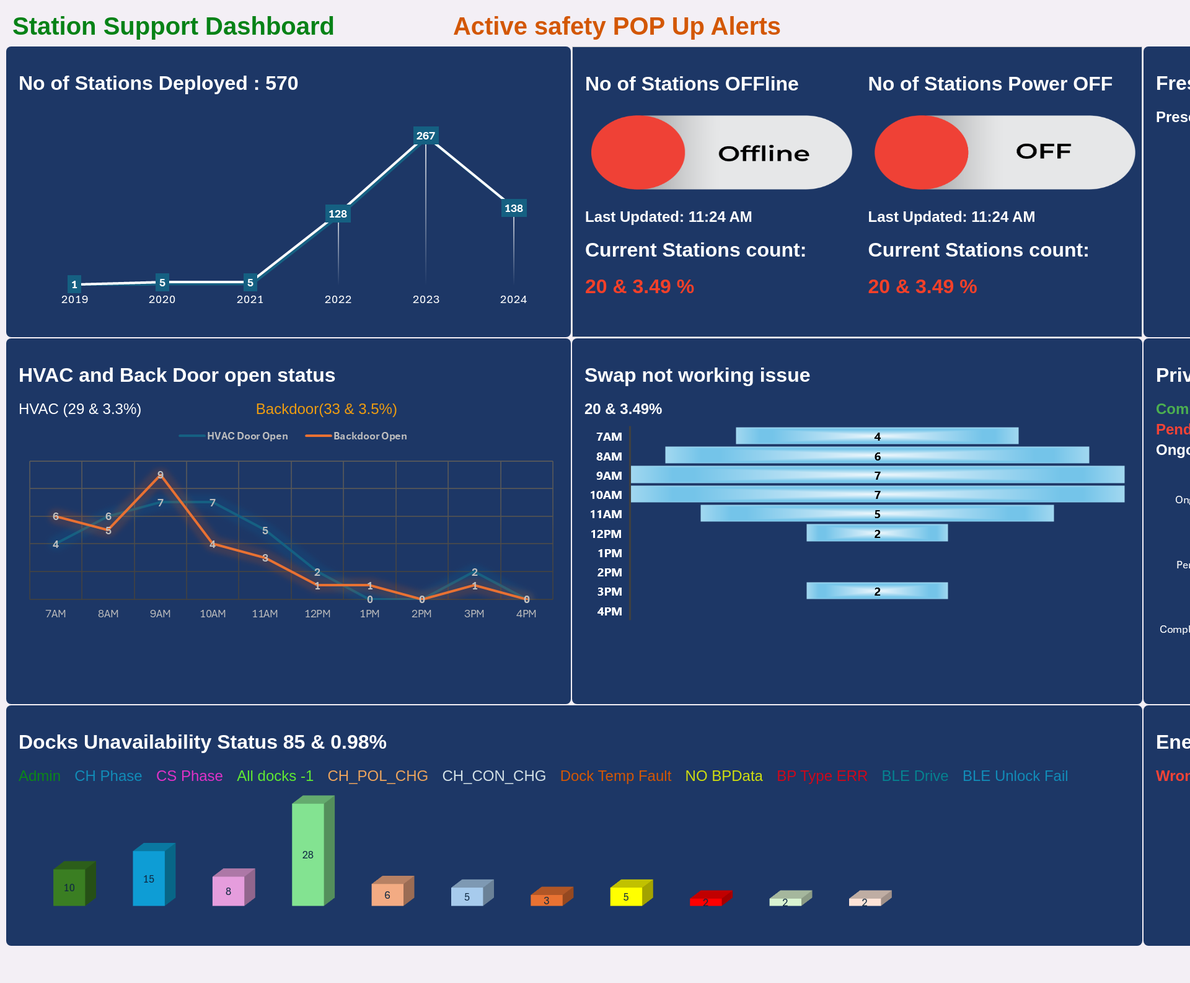
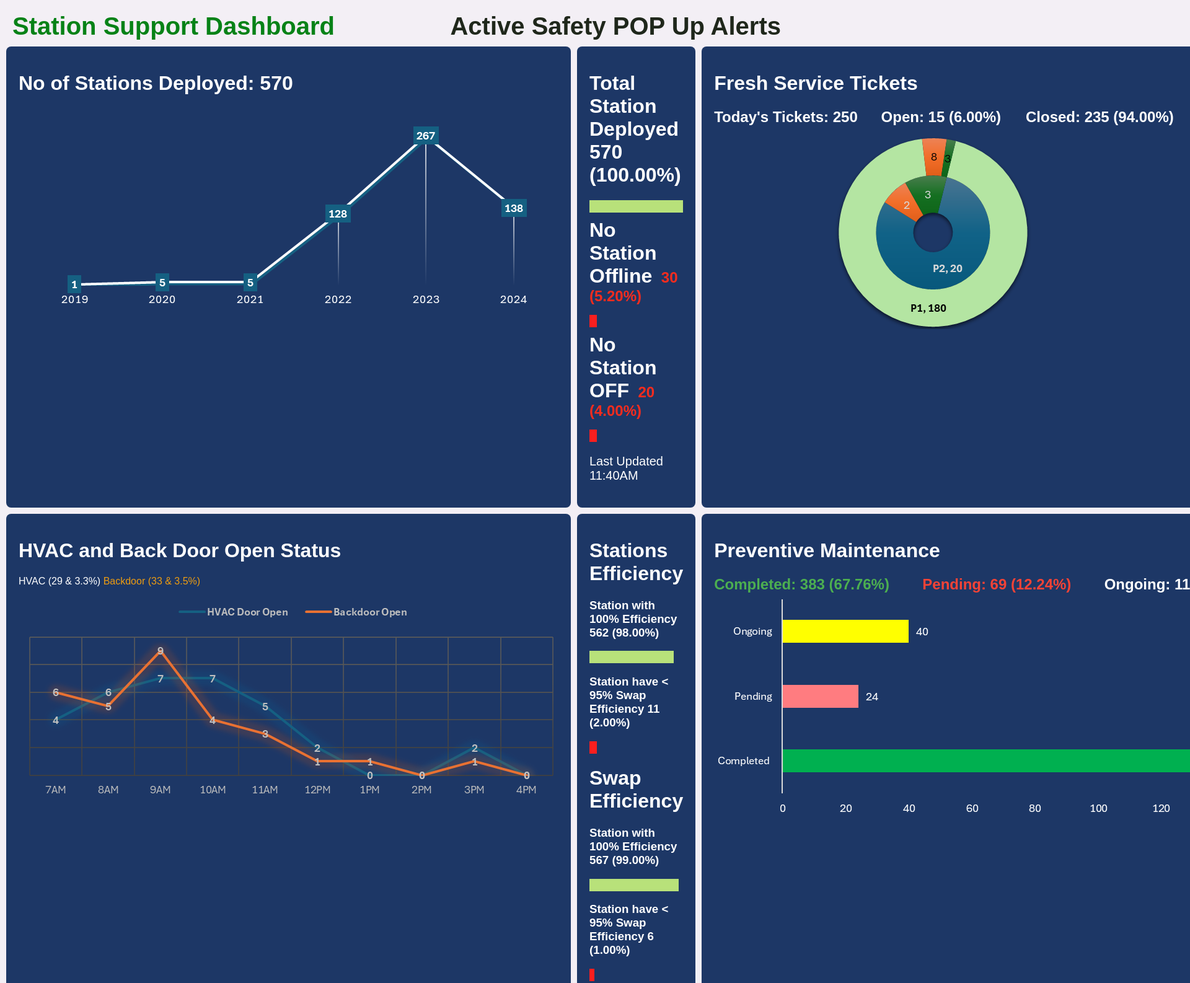
Before and after one commit to kgnaveen61/stationvideowall, a plain HTML site: page index.html in a window 1280 px wide. Shown: the top 1586 px of the page at 62% size, 1920 px wide, since content can reach past the window. Before the commit the page ends 1536 px from the top, so only its background shows below. Drawn offline with Linux system fonts and the light colour scheme.

Commit message:
Update index.html

```diff
--- a/index.html
+++ b/index.html
@@ -4,7 +4,9 @@
     <meta charset="UTF-8">
     <meta name="viewport" content="width=device-width, initial-scale=1.0">
     <title>Station Support Dashboard</title>
+    <link rel="stylesheet" href="styles.css"> <!-- External CSS file if preferred -->
     <style>
+        /* Cleaned CSS (inline for convenience) */
         body {
             font-family: Arial, Helvetica, sans-serif;
             background-color: #f3eff5;
@@ -21,178 +23,261 @@
         .header-container h1 {
             color: #1f271b;
             margin: 0;
+            font-size: 40px;
         }
         .dashboard {
             display: grid;
             grid-template-columns: repeat(3, 1fr);
-            grid-gap: 2px;
+            grid-gap: 10px;
         }
         .card {
             background-color: #1d3766;
             padding: 20px;
             border-radius: 8px;
-
+            color: white;
         }
-        .offchart {
-            height: 120px;
-            display: block;
-            margin: 10px auto;
-            padding: 10px;
+        .content {
+            display: flex;
+            flex-direction: column;
+        }
+        .header, .timestamp, .count {
+            display: flex;
+            justify-content: space-between;
+            margin-bottom: 10px;
+        }
+        .header h1, .timestamp h1, .count h2 {
+            margin: 0;
         }
         .card h2 {
             font-size: 1.5em;
             margin: 0 0 10px;
-
         }
-        .card p, .card h3 {
-            margin: 5px 0;
-        }
-        .card .large-text {
+        .large-text {
             font-size: 24px;
             font-weight: bold;
         }
-        .card .negative {
-            font-size: 24px;
+        .negative {
             color: #f44336;
         }
-        .card .positive {
-            font-size: 24px;
+        .positive {
             color: #4caf50;
         }
-        .chart {
+        .chart, .offchart, .linechart {
             width: 100%;
-            height: 200px;
+            border-radius: 8px;
+            margin-top: 10px;
+        }
+        .chart, .offchart {
+            height: 250px;
             background: #444;
-            margin-top: 10px;
-            border-radius: 8px;
+        }
+        .linechart {
+            height: 100px;
+            width : 200px;
         }
         .grid-span-2 {
             grid-column: span 2;
         }
 
-        .linechart {
-            width: 400px;
-            height: 200px;
-            display: block;
-            margin: 10px auto;
-            padding: 10px;
+        .bar {
+            display: flex;
+            margin-bottom: 10px;
         }
-        .cardoff {
+        .bar div {
+            height: 20px;
+        }
+        .yellow {
+            background-color: rgb(184, 225, 122);
+        }
+        .black {
+            background-color: #fa1f1f;
+        }
+        .blue {
+            background-color: #1d3766;
+        }
+        .green {
+            background-color: #41ec27;
+        }
+        .swap {
+            background-color: rgb(93, 248, 235);
+        }
+        .bar div {
+            color: rgb(245, 237, 237);
             display: flex;
-            background-color: #1d3766;
-            justify-content: space-between;
-            border: 1px solid #ccc;
-            padding: 20px;
+            font-size: 20px;
+            justify-content: start;
+            align-items: start;
         }
-        .cardoff div {
-            width: 48%;
-        }
-        .cardoff img {
-            width: 100%;
-            margin-top: 10px;
-        }
+
     </style>
 </head>
 <body>
     <div class="header-container">
-        <h1 style="color :#078217; font-size: 40px;">Station Support Dashboard</h1>
-        <a href="ActivySafetyAlerts.html" style="color: #f34029; text-decoration: none;">
-        <h1 style="color: #d35705; font-size: 40px;">Active safety POP Up Alerts</h1>
+        <h1 style="color: #078217;">Station Support Dashboard</h1>
+        <a href="ActivySafetyAlerts.html" style="color: #d35705; text-decoration: none;">
+            <h1>Active Safety POP Up Alerts</h1>
         </a>
     </div>
     <div class="dashboard">
-
         <div class="card">
-            <h1>No of Stations Deployed : 570</h1>
-            <img src="Stations.png" alt="Stations" >
+            <h1>No of Stations Deployed: 570</h1>
+            <img src="Stations.png" alt="Stations">
         </div>
-        <div class="cardoff">
+        <div class="card">
             <div>
-                <h1>No of Stations OFFline</h1>
-
-
-                <img src="Offline.png" alt="Image for left content" class="offchart">
-                <h2>Last Updated: 11:24 AM</h2>
-                <a href = "NoofStationsoffline.html" style="text-decoration: none; color: #ffffff;">
-                    <h1  >Current Stations count: </h1>
-                    <h1 style="color: #f34029;">20 & 3.49 %</h1>
+                <h1> Total Station Deployed 570 (100.00%)</h1>
+                <div class="bar">
+                    <div class="yellow" style="width:100%;color: rgb(67, 2, 232); "></div>
+                </div>
+                <a href="NoofStationsoffline.html" style="text-decoration: none; color: #ffffff;">
+                    <span>
+                        <h1 style="display: inline;">No Station Offline</h1>
+                        <h2 style="display: inline; color: #f62c1e; margin-left: 10px;">30 (5.20%)</h2>
+                      </span>
                 </a>
-            </div>
-            <div>
-                <h1>No of Stations Power OFF</h1>
-
-                <img src="off.png" alt="Image for right content" class="offchart">
-                <h2>Last Updated: 11:24 AM</h2>
-                <a href = "NoofStationsOFF.html" style="text-decoration: none; color: #ffffff;">
-                    <h1  >Current Stations count: </h1>
-                    <h1 style="color: #f34029;">20 & 3.49 %</h1>
-                </a>
+                <p></p>
+                <div class="bar">
+                    <div class="black" style="width: 8%;color: black;"></div>
                 </div>
             </div>
+            <a href="NoofStationsOFF.html" style="text-decoration: none; color: #ffffff;">
+                <span>
+                    <h1 style="display: inline;">No Station OFF</h1>
+                    <h2 style="display: inline; color: #f62c1e; margin-left: 10px;">20 (4.00%)</h2>
+                  </span>
+            </a>
+            <p></p>
+                <div class="bar">
+                    <div class="black" style="width: 8%;color: black;"></div>
+                </div>
+            <p style="font-size: 20px;">Last Updated 11:40AM</p>
+        </div>
         <div class="card">
-            <a href="Softwaretickets.html" style="color:#ffffff; text-decoration:none;">
-                <h1>Fresh Service Ticktes</h1>
+            <a href="Softwaretickets.html" style="color: #ffffff; text-decoration: none;">
+                <h1>Fresh Service Tickets</h1>
                 <p>
-                    <span  class="large-text"> Present Month: 5500 &nbsp;&nbsp;&nbsp;&nbsp;&nbsp;&nbsp;&nbsp;&nbsp;&nbsp;&nbsp;&nbsp;&nbsp;&nbsp;&nbsp;&nbsp; Today's Tickets:250 </span>
-                    <span class="large-text"> &nbsp;&nbsp;&nbsp;&nbsp;&nbsp;&nbsp;Open : 15 &nbsp;&nbsp;&nbsp;&nbsp;&nbsp; Closed 235</span>
+                    <span class="large-text">Today's Tickets: 250 &nbsp;&nbsp;&nbsp;&nbsp;</span>
+                    <span class="large-text">Open: 15 (6.00%) &nbsp;&nbsp;&nbsp;&nbsp; Closed: 235 (94.00%)</span>
                 </p>
-                <img src="freshtickets.png" alt="Freshservice" >
+                <img src="freshtickets.png" alt="Freshservice">
             </a>
         </div>
         <div class="card">
-            <h1>HVAC and Back Door open status</h1>
+            <h1>HVAC and Back Door Open Status</h1>
             <p>
-                <a href="HVACOFF.html" style="text-decoration: none;">
-                    <span style="color: #ffffff; font-size: 24px;">HVAC (29 & 3.3%)</span>&nbsp;&nbsp;&nbsp;&nbsp;&nbsp;&nbsp;&nbsp;&nbsp;&nbsp;&nbsp;&nbsp;&nbsp;&nbsp;&nbsp;&nbsp;&nbsp;&nbsp;&nbsp;
+                <a href="HVACOFF.html" style="text-decoration: none; color: #ffffff;">
+                    HVAC (29 & 3.3%)
                 </a>
-                <a href="Backdooropenstatus.html" style="text-decoration: none;">
-                    <span style="color: #ed9c11;font-size: 24px;">&nbsp;&nbsp;&nbsp;&nbsp;&nbsp;&nbsp;&nbsp;&nbsp;&nbsp;&nbsp;&nbsp;&nbsp;&nbsp;&nbsp;&nbsp;Backdoor(33 & 3.5%)</span>
+                <a href="Backdooropenstatus.html" style="text-decoration: none; color: #ed9c11;">
+                    Backdoor (33 & 3.5%)
                 </a>
             </p>
             <img src="HVAC&backdor.png" alt="HVAC&Backdoor">
         </div>
         <div class="card">
-            <a href="Swapnotworking.html" style ="text-decoration: none; color: #ffffff;">
-                <h1>Swap not working issue</h1>
-                <p class="large-text">20 & 3.49%</p>
-                <img src="Swapnotworking.png" alt="HVAC&Backdoor">
+            <div>
+
+                <a href="stationefficency.html" style="text-decoration: none; color: #ffffff;">
+                    <h1>Stations Efficiency</h1>
                 </a>
+                <h3>Station with 100% Efficiency 562 (98.00%)</h3>
+                <div class="bar">
+                    <div class="yellow" style="width:90%;color: rgb(67, 2, 232); "></div>
+                </div>
+                <h3>Station have < 95% Swap Efficiency 11 (2.00%)</h3>
+                <div class="bar">
+                    <div class="black" style="width: 8%;color: black;"></div>
+                </div>
+            </div>
+            <div>
+
+                <a href="Swapefficiency.html" style="text-decoration: none; color: #ffffff;"> <h1>Swap Efficiency</h1></a>
+                <h3>Station with 100% Efficiency 567 (99.00%)</h3>
+                <div class="bar">
+                    <div class="yellow" style="width:95%;color: black; "> </div>
+                </div>
+                <h3>Station have < 95% Swap Efficiency 6 (1.00%)</h3>
+                <div class="bar">
+                    <div class="black" style="width: 5%;color: black;"></div>
+
+                </div>
+            </div>
         </div>
         <div class="card">
-            <h1>Priventive Maintanence</h1>
-            <a href = "pm.html" style="color: #ffffff; text-decoration: none;">
-                <p class="large-text positive">Completed 383 & 67.76%</p>
-                <p class="large-text negative">Pending 69 & 12.24%</p>
-                <p class="large-text">Ongoing 115 & 20%</p>
-                <img src="PM.png" alt="Freshservice" >
+            <h1>Preventive Maintenance</h1>
+            <a href="pm.html" style="color: #ffffff; text-decoration: none;">
+                <span class="large-text positive inline-text">Completed: 383 (67.76%)</span>
+                &nbsp;&nbsp;&nbsp;&nbsp;&nbsp;&nbsp;&nbsp;&nbsp;&nbsp;&nbsp;
+                <span class="large-text negative inline-text">Pending: 69 (12.24%)</span>
+                &nbsp;&nbsp;&nbsp;&nbsp;&nbsp;&nbsp;&nbsp;&nbsp;&nbsp;&nbsp;
+                <span class="large-text inline-text">Ongoing: 115 (20.40%)</span>
+                <img src="PM.png" alt="Preventive Maintenance">
             </a>
         </div>
         <div class="card grid-span-2">
-            <h1>Docks Unavailability Status 85 & 0.98%</h1>
+            <h1>Docks Unavailability Status 85 (0.98%)</h1>
             <p>
-                <a href="Stationnumbers.html" style="text-decoration: none; color: #0c8719; font-size: 24px;">Admin</a>&nbsp;&nbsp;&nbsp;&nbsp;
-                <a href="Stationnumbers.html" style="text-decoration: none; color: #128bb7; font-size: 24px;">CH Phase</a>&nbsp;&nbsp;&nbsp;&nbsp;
-                <a href="Stationnumbers.html" style="text-decoration: none; color: #de32c7; font-size: 24px;">CS Phase</a>&nbsp;&nbsp;&nbsp;&nbsp;
-                <a href="Stationnumbers.html" style="text-decoration: none; color: #60e833; font-size: 24px;">All docks -1</a>&nbsp;&nbsp;&nbsp;&nbsp;
-                <a href="Stationnumbers.html" style="text-decoration: none; color: #eaa35d; font-size: 24px;">CH_POL_CHG</a>&nbsp;&nbsp;&nbsp;&nbsp;
-                <a href="Stationnumbers.html" style="text-decoration: none; color: #d3e1e6; font-size: 24px;">CH_CON_CHG</a>&nbsp;&nbsp;&nbsp;&nbsp;
-                <a href="Stationnumbers.html" style="text-decoration: none; color: #d35705; font-size: 24px;">Dock Temp Fault</a>&nbsp;&nbsp;&nbsp;&nbsp;
-                <a href="Stationnumbers.html" style="text-decoration: none; color: #cfdd10; font-size: 24px;">NO BPData</a>&nbsp;&nbsp;&nbsp;&nbsp;
-                <a href="Stationnumbers.html" style="text-decoration: none; color: #cd081b; font-size: 24px;">BP Type ERR</a>&nbsp;&nbsp;&nbsp;&nbsp;
-                <a href="Stationnumbers.html" style="text-decoration: none; color: #068290; font-size: 24px;">BLE Drive</a>&nbsp;&nbsp;&nbsp;&nbsp;
-                <a href="Stationnumbers.html" style="text-decoration: none; color: #128bb7; font-size: 24px;">BLE Unlock Fail</a>
+                <a href="Admin.html" style="text-decoration:none; font-size: 25px; color: #0c8719;">Admin &nbsp;&nbsp;</a>
+                <a href="chphase.html" style="text-decoration: none; font-size: 25px; color: #128bb7;">CH Phase &nbsp;&nbsp;</a>
+                <a href="CSPhase.html" style="text-decoration: none;font-size: 25px; color: #de32c7;">CS Phase&nbsp;&nbsp;</a>
+                <a href="Alldock.html" style="text-decoration: none;font-size: 25px; color: #60e833;">All docks -1&nbsp;&nbsp;</a>
+                <a href="CSPhase.html" style="text-decoration: none;font-size: 25px; color: #eaa35d;">CH_POL_CHG&nbsp;&nbsp;</a>
+                <a href="CSPhase.html" style="text-decoration: none;font-size: 25px; color: #d3e1e6;">CH_CON_CHG&nbsp;&nbsp;</a>
+                <a href="DockTemp.html" style="text-decoration: none;font-size: 25px; color: #d35705;">Dock Temp Fault&nbsp;&nbsp;</a>
+                <a href="Nobpdata.html" style="text-decoration: none;font-size: 25px; color: #cfdd10;">Dock Lock &nbsp;&nbsp;</a>
+                <a href="Nobpdata.html" style="text-decoration: none;font-size: 25px; color: #d50e4d;">BLE Drive &nbsp;&nbsp;</a>
+                <a href="Nobpdata.html" style="text-decoration: none;font-size: 25px; color: #bfe2ee;">BLE Unlock Fail &nbsp;&nbsp;</a>
             </p>
-
-            <img src="dock.png" alt="HVAC&Backdoor">
+            <img src="dock.png" alt="Docks Unavailability Status">
         </div>
         <div class="card">
             <a href="Enerrgymeterreading.html" style="color: #ffffff; text-decoration: none;">
-                <h1>Energy Meter status</h1>
-                <p class="large-text negative">Wrong reading 17 Stations 2.9%</p>
-                <img src="Energymeeter.png" alt="HVAC&Backdoor" class="linechart">
+                <div>
+                    <span style="font-size: 30px;">Energy Meter Status &nbsp;&nbsp;&nbsp;&nbsp;&nbsp;&nbsp;</span>
+                    <span class="large-text negative">Wrong reading 17 Stations 2.9%</span>
+                </div>
+                <div>
+                  <img src="Energymeeter.png" alt="Energy Meter Status" class="linechart">
             </a>
+            <div>
+                <a href="Swapnotworking.html" style="text-decoration: none; color: #ffffff;">
+                    <h1 style="text-align: center;">Station Having Swap Issue</h1>
+                </a>
+                <div class="bar">
+                    <div class="swap" style="width: 20%;color: rgb(6, 0, 0);"> 10 </div>
+                    <div class="white" style="width: 10%;color: rgb(236, 229, 229);">&nbsp;&nbsp; 8 AM </div>
+                    <div class="swap" style="width: 15%;color: rgb(6, 0, 0);"> 8 </div>
+                    <div class="white" style="width: 15%;color: rgb(236, 229, 229);">&nbsp;&nbsp; 12 PM </div>
+                    <div class="swap" style="width: 10%;color: rgb(6, 0, 0);"> 4 </div>
+                    <div class="white" style="width: 10%;color: rgb(236, 229, 229);">&nbsp;&nbsp; 4 PM </div>
                 </div>
+                <div class="bar">
+                    <div class="swap" style="width: 10%;color: rgb(6, 0, 0);"> 6 </div>
+                    <div class="white" style="width: 20%;color: rgb(236, 229, 229);">&nbsp;&nbsp;9 AM </div>
+                    <div class="swap" style="width: 10%;color: rgb(6, 0, 0);"> 6 </div>
+                    <div class="white" style="width: 20%;color: rgb(236, 229, 229);">&nbsp;&nbsp;1 PM </div>
+                    <div class="swap" style="width: 3%;color: rgb(6, 0, 0);"> 1</div>
+                    <div class="white" style="width: 20%;color: rgb(236, 229, 229);">&nbsp;&nbsp;5 PM </div>
+                </div>
+                <div class="bar">
+                    <div class="swap" style="width: 15%;color: rgb(6, 0, 0);"> 7 </div>
+                    <div class="white" style="width: 15%;color: rgb(236, 229, 229);"> &nbsp;&nbsp;10 AM </div>
+                    <div class="swap" style="width: 15%;color: rgb(6, 0, 0);"> 7 </div>
+                    <div class="white" style="width: 15%;color: rgb(236, 229, 229);"> &nbsp;&nbsp;2 PM </div>
+                    <div class="swap" style="width: 18%;color: rgb(6, 0, 0);"> 9 </div>
+                    <div class="white" style="width: 20%;color: rgb(236, 229, 229);">&nbsp;&nbsp;6 PM </div>
 
+                </div>
+                <div class="bar">
+                    <div class="swap" style="width: 5%;color: rgb(6, 0, 0);"> 3 </div>
+                    <div class="white" style="width: 25%;color: rgb(236, 229, 229);">&nbsp;&nbsp; 11 AM </div>
+                    <div class="swap" style="width: 5%;color: rgb(6, 0, 0);"> 3 </div>
+                    <div class="white" style="width: 25%;color: rgb(236, 229, 229);">&nbsp;&nbsp; 3 PM </div>
+                    <div class="swap" style="width: 15%;color: rgb(6, 0, 0);"> 8 </div>
+                    <div class="white" style="width: 10%;color: rgb(236, 229, 229);">&nbsp;&nbsp;7 PM </div>
+                </div>
+            </div>
+        </div>
     </div>
 </body>
 </html>
```
Lines whose indentation alone changed are shown as unchanged.
